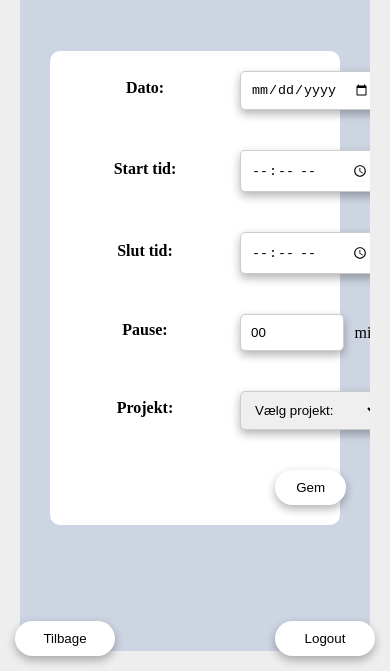
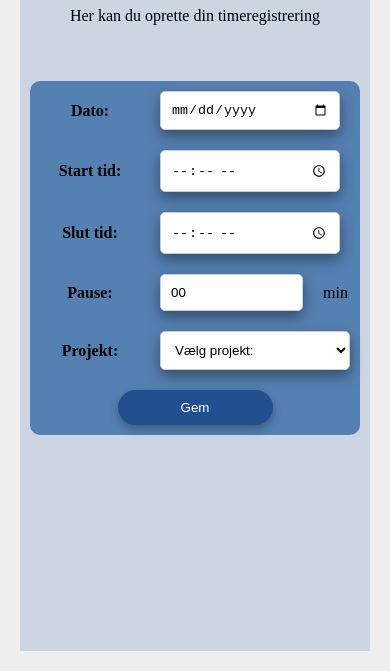
Before and after one commit to KasperVejen/ADBIS, a website: page frontend/public/timeregistration.html in a window 390 px wide. Shown: the part 173-844 px from the top of the page. Drawn offline with Linux system fonts and the light colour scheme; no server answers.

Commit message:
style and more

```diff
--- a/frontend/public/css/index.css
+++ b/frontend/public/css/index.css
@@ -32,7 +32,7 @@
     border: 3px solid #eee;
     width: 100px;
     height: 100px;
-    margin: 20px;
+    margin: 30px;
 }
 
 .component-container {
@@ -49,7 +49,6 @@
     background-color: #5480B2;
     box-sizing: border-box;
     margin: 30px;
-    margin-top: 50px;
     z-index: 1;
     border-radius: 20px;
     border: 3px solid #eee;
@@ -112,6 +111,42 @@
     border: none;
     box-shadow: 0px 4px 10px rgba(0, 0, 0, 0.3);
     position: fixed;
-    bottom: 15px;
+    top: 15px;
     right: 15px;
 }
+
+/* Media Queries */
+@media screen and (max-width: 600px) {
+    .component {
+        width: 100%;
+        min-width: 0px;
+        margin: 10px;
+        margin-top: 20px;
+        padding-bottom: 0px;
+        padding: 10px;
+    }
+
+    .logo {
+        width: 50px;
+        height: 50px;
+        margin: 0px;
+        margin-top: 40px;
+    }
+
+    .logout-button {
+        display: block;
+        margin: 0 auto;
+        width: 100px;
+        padding: 10px;
+        border-radius: 50px;
+        background-color: #fff;
+        border: none;
+        box-shadow: 0px 4px 10px rgba(0, 0, 0, 0.3);
+        position: fixed;
+    }
+
+    #subheadline-2 {
+        margin-bottom: 0px;
+    }
+
+}
--- a/frontend/public/css/timeregistration.css
+++ b/frontend/public/css/timeregistration.css
@@ -25,6 +25,7 @@
     justify-content: center;
     align-items: center;
     padding: 30px;
+    margin-top: 50px;
 }
 
 .form {
@@ -33,9 +34,10 @@
     grid-template-columns: 150px 1fr;
     grid-gap: 20px;
     grid-row-gap: 40px;
-    padding: 20px;
-    margin: 30px;
-    background-color: #fff;
+    padding: 30px;
+    margin: 50px;
+    margin-top: 10px;
+    background-color: #5480B2;
     border-radius: 10px;
 }
 
@@ -45,13 +47,15 @@
     align-items: center;
     justify-content: center;
     display: flex;
+
 }
 
 .input {
     padding: 10px;
     border-radius: 5px;
     border: 1px solid #ccc;
-    box-shadow: 0px 4px 10px rgba(0, 0, 0, 0.3);
+    box-shadow: 0px 6px 14px rgba(0, 0, 0, 0.4);
+    background-color: #fff;
 }
 
 .input-with-addon {
@@ -64,7 +68,6 @@
     margin-left: 10px;
     margin-right: 2px;
     flex-shrink: 0;
-
 }
 
 #pause {
@@ -78,10 +81,12 @@
     margin: 0 auto;
     padding: 10px;
     border-radius: 50px;
-    background-color: #fff;
+    background-color: #224F8F;
     border: none;
+    color: #fff;
     box-shadow: 0px 4px 10px rgba(0, 0, 0, 0.3);
-    grid-column: 2;
+    grid-column: 1 / span 2;
+
 }
 
 .back-button {
@@ -94,7 +99,7 @@
     border: none;
     box-shadow: 0px 4px 10px rgba(0, 0, 0, 0.3);
     position: fixed;
-    bottom: 15px;
+    top: 15px;
     left: 15px;
 }
 
@@ -108,6 +113,36 @@
     border: none;
     box-shadow: 0px 4px 10px rgba(0, 0, 0, 0.3);
     position: fixed;
-    bottom: 15px;
+    top: 15px;
     right: 15px;
 }
+
+/* Media query for smartphones */
+@media (max-width: 600px) {
+    .form {
+        padding: 20px;
+        margin: 20px;
+        display: grid;
+        grid-template-columns: 1fr;
+        grid-template-columns: 100px 1fr;
+        grid-gap: 20px;
+        grid-row-gap: 20px;
+        padding: 10px;
+        margin: 10px;
+        border-radius: 10px;
+
+    }
+
+    .label {
+        display: block;
+        font-weight: bold;
+        align-items: center;
+        justify-content: center;
+        display: flex;
+        margin-bottom: 0;
+    }
+
+    input {
+        margin-right: 10px;
+    }
+}
--- a/frontend/public/js/timeregistration.js
+++ b/frontend/public/js/timeregistration.js
@@ -1,6 +1,15 @@
 document.addEventListener("DOMContentLoaded", function (e) {
   e.preventDefault();
 
+  // Check if user is logged in
+  const userRole = "user";
+
+  if (userRole !== "user") {
+    window.location.href = "unauthorized.html";
+    return;
+  }
+
+  // Get projects from database
   fetch("https://kvejen.com/adbis/api/database")
     .then((response) => response.json())
     .then((data) => {
@@ -13,13 +22,11 @@ document.addEventListener("DOMContentLoaded", function (e) {
       }
     });
 
+  //add time registration to database
   const form = document.getElementById("timeregistration");
-
   form.addEventListener("submit", (e) => {
     e.preventDefault();
-
     const formData = new FormData(form);
-
     fetch("https://kvejen.com/adbis/api/timeregistration/timeregistration", {
       method: "POST",
       body: formData,
@@ -30,4 +37,6 @@ document.addEventListener("DOMContentLoaded", function (e) {
         alert(data.message);
       });
   });
+
+
 });
```
